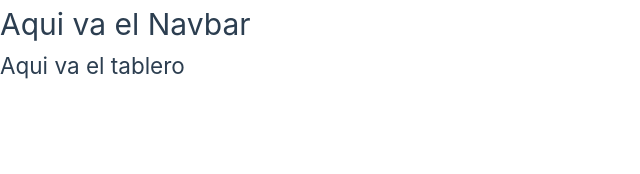
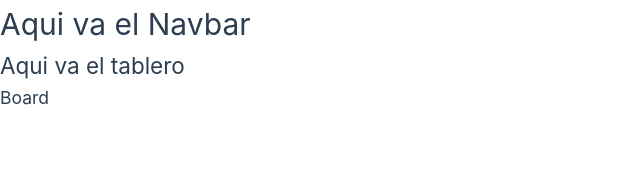
Before and after one commit to carlos98dan/Trello-Clone, a Vue app: page / in a window 1280 px wide. Shown: the top 174 px of the page, without its empty margins (0-640 px from the left). Built offline with nearby package versions, Linux system fonts and the light colour scheme.

Commit message:
feat: create component

```diff
--- a/src/App.vue
+++ b/src/App.vue
@@ -1,4 +1,6 @@
-<script setup lang="ts"></script>
+<script setup lang="ts">
+import BoardComp from '@/components/BoardComp.vue'
+</script>
 
 <template>
   <header>
@@ -7,5 +9,6 @@
 
   <main>
     <h2>Aqui va el tablero</h2>
+    <BoardComp />
   </main>
 </template>
--- /dev/null
+++ b/src/components/BoardComp.vue
@@ -0,0 +1,5 @@
+<script setup lang="ts"></script>
+
+<template>
+  <h3>Board</h3>
+</template>
```
